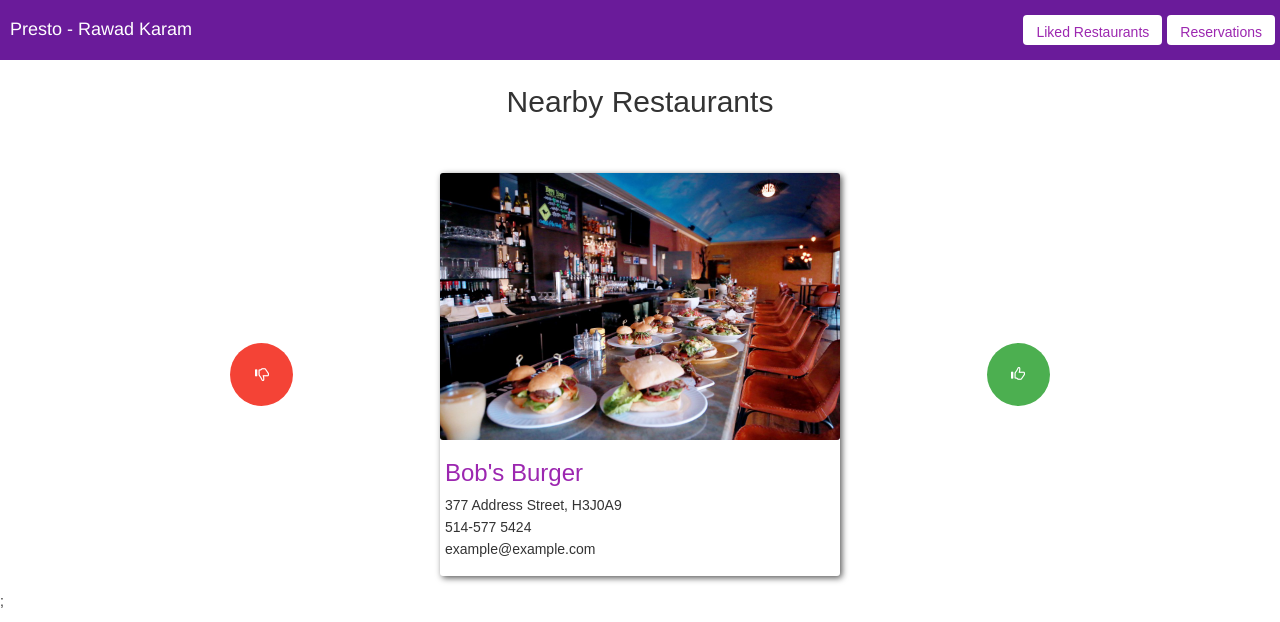
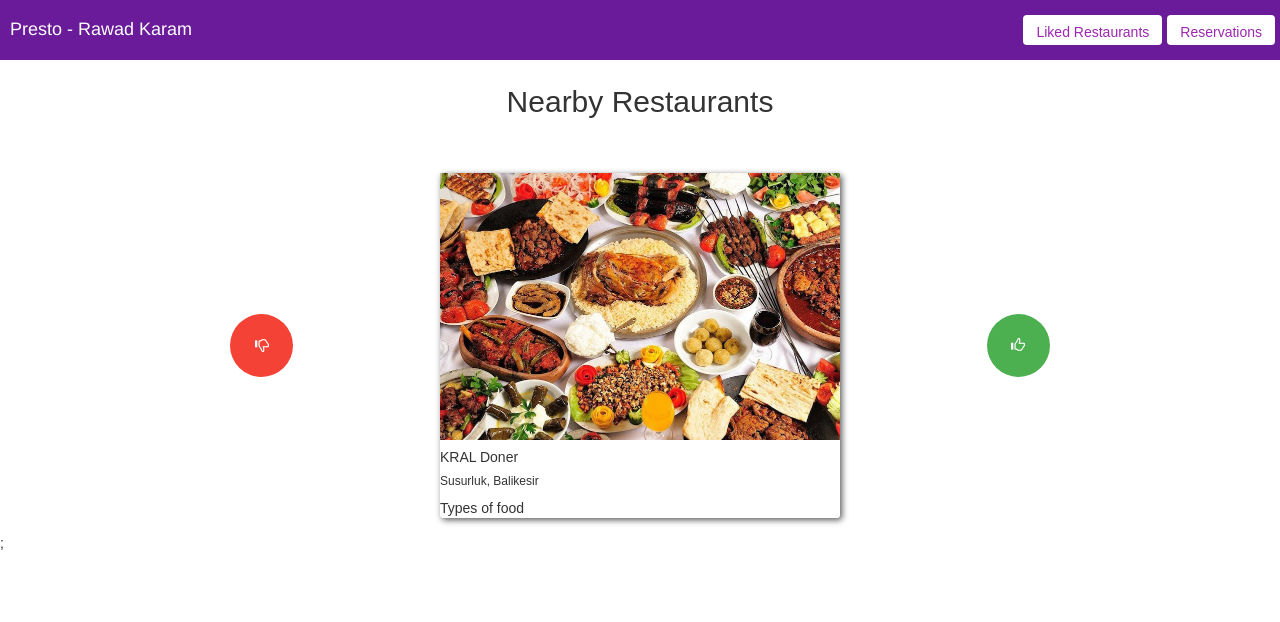
Before and after one commit to rawad663/Presto, a React (Create React App) app: page /customer in a window 1280 px wide. Shown: the top 622 px of the page. Built offline with nearby package versions, Linux system fonts and the light colour scheme; what phone-number-prop-type would draw is missing.

Commit message:
Create button with picture, title, subtitle, and text

```diff
--- a/src/components/custom_components/RestaurantCard.js
+++ b/src/components/custom_components/RestaurantCard.js
@@ -1,10 +1,15 @@
 import React from 'react';
 import PropTypes from 'prop-types';
 import buffet from '../../resources/images/bar-buffet.jpg';
+import turkishFood from '../../resources/images/turkish-food.jpg'
 import { purple_main } from '../../resources/colors';
+import { Card, CardImg, CardText, CardBody, CardLink, CardTitle, CardSubtitle} from 'reactstrap';
 
 const RestaurantCard = props => {
     const styles = {
+        container:{
+
+        },
         text: {
             marginLeft: 5,
         },
@@ -20,15 +25,36 @@ const RestaurantCard = props => {
     };
 
     return (
-        <div style={props.style} className="card">
-            <img style={styles.img} src={buffet} />
-            <h3 style={{ ...styles.text, color: purple_main, fontWeight: 60 }}>{props.restaurantName}</h3>
-            <div style={styles.infoBlock}>
-                <p className="card-info" style={styles.text}>{props.address}, {props.postalCode}</p>
-                <p className="card-info" style={styles.text}>{props.phoneNumber}</p>
-                <p className="card-info" style={styles.text}>{props.email}</p>
-            </div>
+        <div style={props.style}>
+            <Card>
+                <CardImg width = "100%" src={turkishFood} />
+                <CardBody>
+                    <CardTitle>
+                        KRAL Doner
+                    </CardTitle>
+                    <CardSubtitle>
+                        Susurluk, Balikesir
+                    </CardSubtitle>
+                    <CardText>
+                        Types of food
+                    </CardText>
+
+                </CardBody>
+
+            </Card>
         </div>
+
+
+
+        // <div style={styles.container} class = "container-fluid" className="card">
+        //     <img style={styles.img} src={buffet} />
+        //     <h3 style={{ ...styles.text, color: purple_main, fontWeight: 60 }}>{props.restaurantName}</h3>
+        //     <div style={styles.infoBlock}>
+        //         <p className="card-info" style={styles.text}>{props.address}, {props.postalCode}</p>
+        //         <p className="card-info" style={styles.text}>{props.phoneNumber}</p>
+        //         <p className="card-info" style={styles.text}>{props.email}</p>
+        //     </div>
+        // </div>
     )
 };
 
```
Also changed, not shown: src/resources/images/turkish-food.jpg (added).
